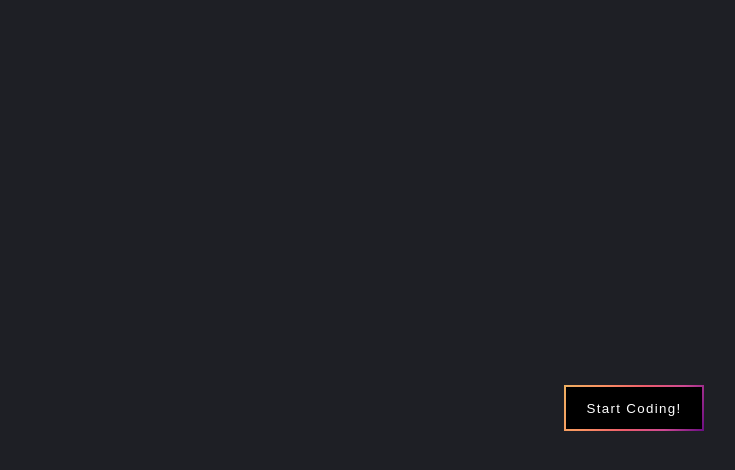
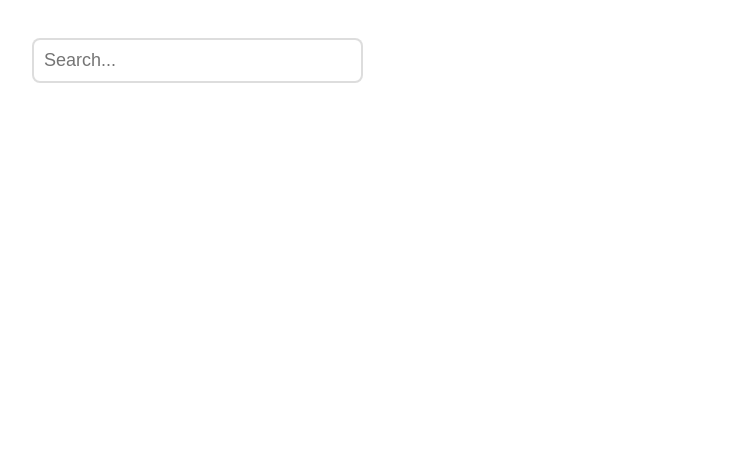
Before and after one commit to Sumally007/challenges, a plain HTML site: page index.html in a window 1280 px wide. Shown: the whole page, without its empty margins (6-741 px from the left). Drawn offline with Linux system fonts and the light colour scheme.

Commit message:
the challenge of the expanded search bar

```diff
--- a/index.html
+++ b/index.html
@@ -4,13 +4,11 @@
     <meta charset="UTF-8" />
     <meta name="viewport" content="width=device-width, initial-scale=1.0" />
     <link rel="stylesheet" href="style.css" />
-    <title>colourfull button</title>
+    <title>Expading search bar</title>
   </head>
   <body>
     <div class="container">
-      <div class="button-border">
-        <button class="button">Start Coding!</button>
-      </div>
+      <input type="text" placeholder="Search..." />
     </div>
   </body>
 </html>
--- a/style.css
+++ b/style.css
@@ -1,84 +1,31 @@
-/* body{
-    height: 100vh;
-    display: grid;
-    align-items: center;
-    justify-items: center;
-    background-color: black;
+body{
+    width: 100vw;
+    height: 100vh
 }
 
-button{
-    padding: 30px 70px;
-    font-size: 18px;
-    letter-spacing: 2px;
-    color: #fff;
-    background-color: black;
-    outline: none;
-    border: 4px solid;
-    cursor: pointer;
-    outline: none;
-    border: none;
-    position: relative;
-}
-
-button:hover{
-    padding: 31px 71px;
-}
-
-
-button::after{
-    content: "";
-    display: inline-block;
-    height: 100%;
-    width: 100%;
-    background-image: linear-gradient(to right, rgb(255, 170, 0), rgb(251, 3, 255));
-    position: absolute;
-    top: 50%;
-    left: 50%;
-    transform: translateY(-49.5%) translateX(-50%);
-    z-index: -1;
-    height: 107%;
-    width: 103%;
-}
-
-button:hover::after{
-    background-image: linear-gradient(to right,rgb(251, 3, 255), rgb(255, 170, 0));
-
-} */
-
-
-body{
-    background-color: #1e1f25;
-    font-family: 'karla', sans-serif;
-}
-
-
 .container{
-    display: flex;
-    justify-content: center;
-    align-items: center;
-    height: 100vh;
-}
-
-.button-border{
-    background: linear-gradient(115deg, #eeaf61, #fb9062, #ee5d6c, #ce4993, #6a0d83);
-    padding: 2px;
-}
-
-button{
-    border: none;
-    background: #000;
-    color: #fff;
-    padding: 1em 1.5em;
-    font-family: inherit;
-    letter-spacing: .1em;
-}
-
-.button-border:hover{
-    background: linear-gradient(230deg, #eeaf61, #fb9062, #ee5d6c, #ce4993, #6a0d83);
+    width: 80%;
 
 }
 
-.button-border:hover .button{
-    color: #fff;
-    padding: 1.1em 1.6em;
+input{
+    width: 30%;
+    padding: 10px;
+    font-size: 18px;
+    border: 2px solid #00000022;
+    margin-top: 30px;
+    margin-left: 30px;
+    outline: none;
+    border-radius: 8px;
+    transition: all .2s;
+
 }
+
+input:focus{
+    width: 100%;
+    border: 2px solid blue;
+}
+
+input:focus::-webkit-input-placeholder{
+    opacity: 0;
+}
```
